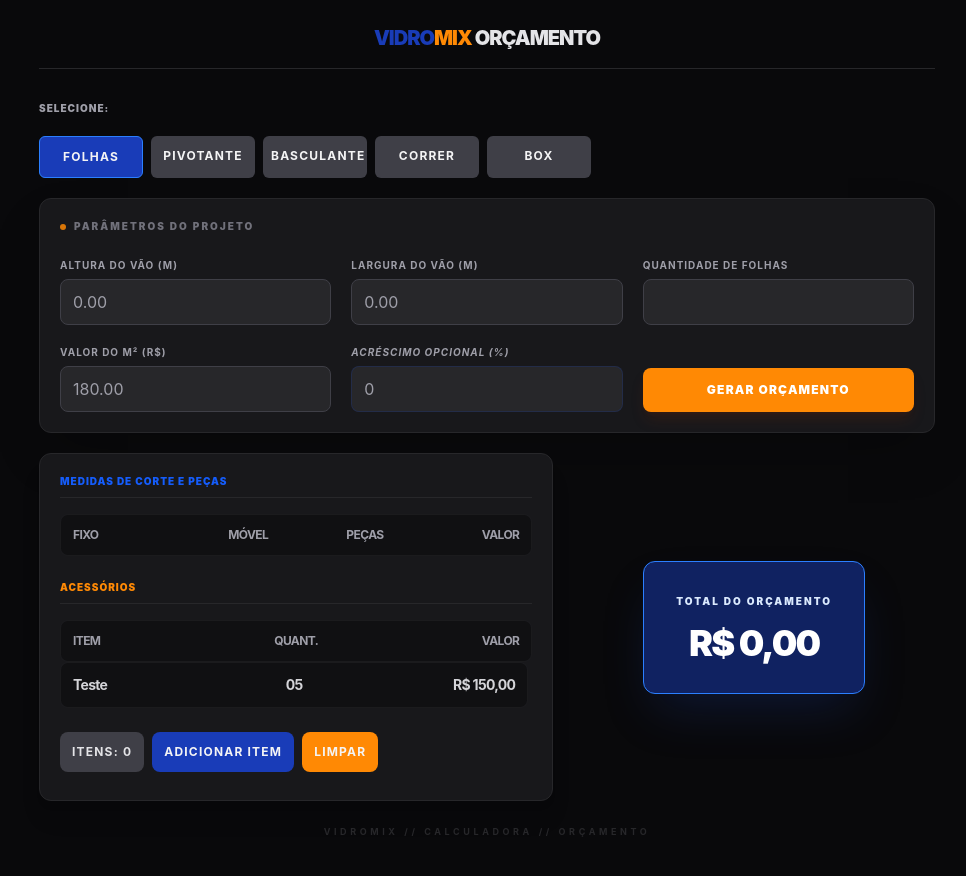
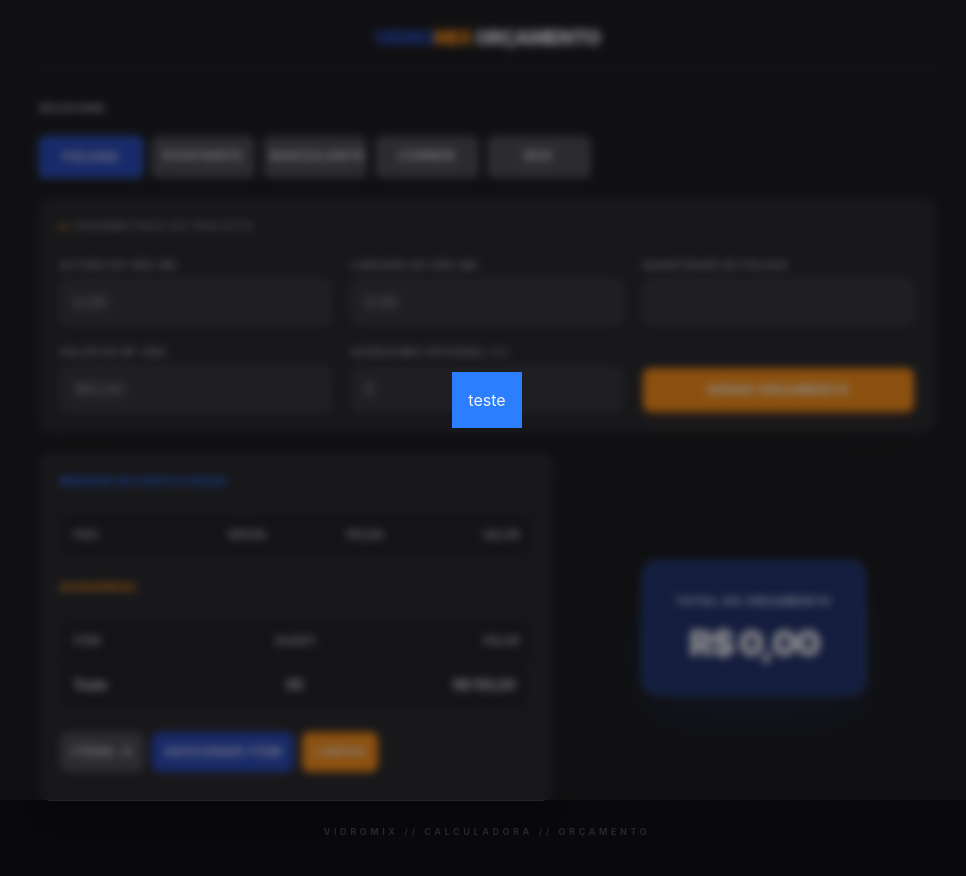
Before and after one commit to lipeedev/mix-orcamento, a React (Vite) app: page / in a window 1280 px wide. Both pictures are taken after a click on the button "ADICIONAR ITEM". Shown: the top 876 px of the page, without its empty margins (153-1119 px from the left). Built offline with nearby package versions, Linux system fonts and the light colour scheme.

Commit message:
feat: create dialog modal to search items (initial step)

```diff
--- a/package.json
+++ b/package.json
@@ -25,6 +25,7 @@
     "eslint-plugin-react-hooks": "^7.0.1",
     "eslint-plugin-react-refresh": "^0.5.2",
     "globals": "^17.4.0",
+    "tailwindcss-animate": "^1.0.7",
     "typescript": "~5.9.3",
     "typescript-eslint": "^8.57.0",
     "vite": "^8.0.1"
--- a/src/App.tsx
+++ b/src/App.tsx
@@ -1,5 +1,5 @@
 import { useState } from 'react'
-import { FinalCost, Header, SectionParameters, TableDetails, ItemsTableDetails } from './components'
+import { FinalCost, Header, SectionParameters, TableDetails, ItemsTableDetails, ItemSelectModal } from './components'
 import './styles/global.css'
 import { convertToFinalResult } from './utils'
 
@@ -47,6 +47,8 @@
     category: 'folhas'
   })
 
+  const [isModalOpen, setIsModalOpen] = useState<boolean>(false)
+
   const [resultPartDataList, setResultPartDataList] = useState<ResultPartData[]>([])
 
   const [currentCategory, setCurrentCategory] = useState<GlassCategory>('folhas')
@@ -59,6 +61,10 @@
         [measureField]: value
       }
     }))
+  }
+
+  const handleCloseModal = () => {
+    setIsModalOpen(false)
   }
 
   const handleUpdateSingleValue = (field: PartDataSingleValueFields, value: number | string) => {
@@ -127,7 +133,6 @@
 
   return (
     <div className="min-h-screen w-full bg-zinc-950 text-zinc-100 flex flex-col items-center py-6 px-4 font-sans antialiased">
-
       <Header />
       <main className="w-full max-w-4xl flex flex-col gap-5">
         <h3 className='tracking-widest font-black uppercase text-[10px] text-zinc-400'>Selecione: </h3>
@@ -154,18 +159,18 @@
             <TableDetails resultPartDataList={resultPartDataList} />
 
             <h3 className="text-orange-400 text-[10px] font-black uppercase tracking-widest border-b border-zinc-800 pb-2">Acessórios</h3>
-	    <ItemsTableDetails itemList={ [{ name: 'Teste', price: 150 }] } />
+            <ItemsTableDetails itemList={[{ name: 'Teste', price: 150 }]} />
 
             <div className='my-2 flex gap-2'>
               <h3 className="text-zinc-200 font-bold tracking-widest uppercase text-xs bg-zinc-700 rounded-lg p-3">
                 itens: {resultPartDataList.length}
               </h3>
 
-              <button className='font-bold text-xs tracking-widest uppercase p-3 rounded-lg bg-blue-800 hover:bg-blue-800/50 cursor-pointer'>
+              <button onClick={() => setIsModalOpen(prev => !prev)} className='font-bold text-xs tracking-widest uppercase p-3 rounded-lg bg-blue-800 hover:bg-blue-800/50 cursor-pointer'>
                 Adicionar Item
               </button>
 
-	      <button className='font-bold text-xs tracking-widest uppercase p-3 rounded-lg bg-orange-400 hover:bg-orange-500 cursor-pointer' onClick={() => setResultPartDataList([])}>
+              <button className='font-bold text-xs tracking-widest uppercase p-3 rounded-lg bg-orange-400 hover:bg-orange-500 cursor-pointer' onClick={() => setResultPartDataList([])}>
                 Limpar
               </button>
             </div>
@@ -180,6 +185,10 @@
         VidroMix // Calculadora // Orçamento
       </footer>
 
+      {
+
+        isModalOpen && <ItemSelectModal onClose={handleCloseModal} />
+      }
     </div >
   )
 }
--- /dev/null
+++ b/src/components/ItemSelectModal.tsx
@@ -0,0 +1,13 @@
+interface ItemSelectModalProps {
+  onClose: () => void
+}
+
+export function ItemSelectModal({ onClose }: ItemSelectModalProps) {
+
+  return (
+    <div onClick={() => onClose()} className="flex justify-center backdrop-blur-xs items-center fixed inset-0 bg-zinc-900/50 min-h-screen overflow-hidden animate-in fade-in zoom-in-95 duration-200">
+      <h1 onClick={e => e.stopPropagation()}
+        className="animate-in transition-all fade-in duration-200 p-4 bg-blue-500">teste</h1>
+    </div>
+  )
+}
--- a/src/components/index.ts
+++ b/src/components/index.ts
@@ -3,3 +3,4 @@
 export * from './FinalCost.tsx'
 export * from './TableDetails.tsx'
 export * from './ItemsTableDetails.tsx'
+export * from './ItemSelectModal.tsx'
--- /dev/null
+++ b/tailwind.config.js
@@ -0,0 +1,11 @@
+/** @type {import('tailwindcss').Config} */
+export default {
+  content: [
+    "./index.html",
+    "./src/**/*.{js,ts,jsx,tsx}",
+  ],
+  theme: {
+    extend: {}
+  },
+  plugins: [],
+}
```
